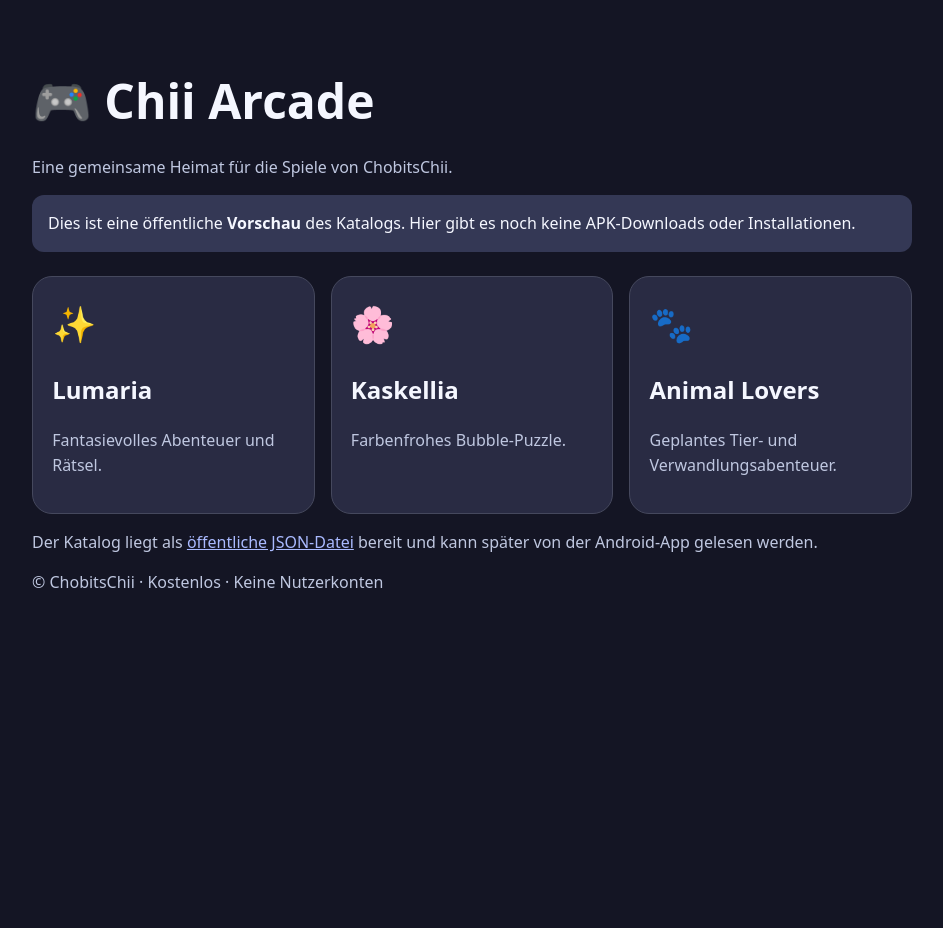
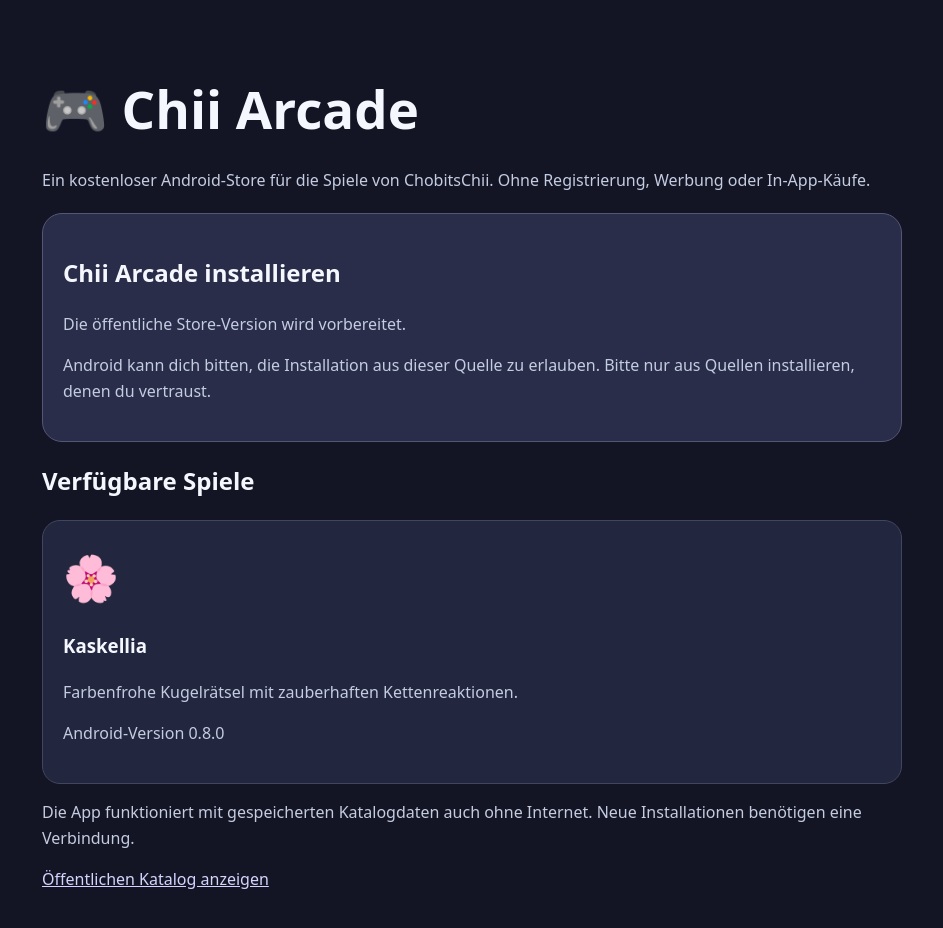
Before and after one commit to ChobitsChii/ChobitsChii.github.io, a plain HTML site: page chii-arcade/index.html in a window 1280 px wide. Shown: the whole page, without its empty margins (168-1111 px from the left). Before the commit the page ends 800 px from the top, so only its background shows below. Drawn offline with Linux system fonts and the light colour scheme.

Commit message:
feat(site): show real games only and stable store APK download when published

```diff
--- a/chii-arcade/index.html
+++ b/chii-arcade/index.html
@@ -4,31 +4,92 @@
   <meta charset="utf-8">
   <meta name="viewport" content="width=device-width, initial-scale=1">
   <meta name="color-scheme" content="dark light">
-  <title>Chii Arcade – Katalog-Vorschau</title>
+  <title>Chii Arcade – kostenlose Android-Spiele</title>
   <style>
     :root { font-family: system-ui, sans-serif; color-scheme: dark; }
-    body { max-width: 880px; margin: 0 auto; padding: 2rem 1.25rem; background: #141524; color: #f5f7ff; line-height: 1.55; }
-    h1 { font-size: clamp(2rem, 7vw, 3rem); margin-bottom: .25rem; }
-    p { color: #bfc7e0; }
-    .grid { display: grid; grid-template-columns: repeat(auto-fit,minmax(220px,1fr)); gap: 1rem; margin-top: 1.5rem; }
-    .card { border-radius: 20px; background: #292b43; padding: 1.2rem; border: 1px solid #45485d; }
-    .symbol { font-size: 2.2rem; }
-    a { color: #aabaff; }
-    .note { background: #343855; border-radius: 12px; padding: 1rem; }
+    body { max-width: 860px; margin: 0 auto; padding: 2rem 1.25rem; background: #141524; color: #f5f7ff; line-height: 1.6; }
+    h1 { font-size: clamp(2.2rem, 7vw, 3.3rem); margin-bottom: .25rem; }
+    p { color: #c4cce1; }
+    .panel { padding: 1.25rem; background: #292d49; border: 1px solid #535774; border-radius: 20px; margin: 1.2rem 0; }
+    .grid { display: grid; grid-template-columns: repeat(auto-fit,minmax(235px,1fr)); gap: 1rem; }
+    .game { background: #22263e; border-radius: 18px; padding: 1.25rem; border: 1px solid #40465e; }
+    .symbol { font-size: 2.8rem; }
+    .button { display: inline-block; border-radius: 12px; background: #abafff; color: #151638; font-weight: 700; text-decoration: none; padding: .75rem 1.2rem; }
+    a { color: #d4d4ff; }
+    .button:hover { background: #c6c9ff; }
   </style>
 </head>
 <body>
   <main>
     <h1>🎮 Chii Arcade</h1>
-    <p>Eine gemeinsame Heimat für die Spiele von ChobitsChii.</p>
-    <div class="note">Dies ist eine öffentliche <strong>Vorschau</strong> des Katalogs. Hier gibt es noch keine APK-Downloads oder Installationen.</div>
-    <section class="grid" aria-label="Vorgestellte Projekte">
-      <article class="card"><div class="symbol">✨</div><h2>Lumaria</h2><p>Fantasievolles Abenteuer und Rätsel.</p></article>
-      <article class="card"><div class="symbol">🌸</div><h2>Kaskellia</h2><p>Farbenfrohes Bubble-Puzzle.</p></article>
-      <article class="card"><div class="symbol">🐾</div><h2>Animal Lovers</h2><p>Geplantes Tier- und Verwandlungsabenteuer.</p></article>
+    <p>Ein kostenloser Android-Store für die Spiele von ChobitsChii. Ohne Registrierung, Werbung oder In-App-Käufe.</p>
+
+    <section class="panel" aria-labelledby="download-title">
+      <h2 id="download-title">Chii Arcade installieren</h2>
+      <p id="download-status" role="status">Die öffentliche Store-Version wird vorbereitet.</p>
+      <div id="download"></div>
+      <p>Android kann dich bitten, die Installation aus dieser Quelle zu erlauben. Bitte nur aus Quellen installieren, denen du vertraust.</p>
     </section>
-    <p>Der Katalog liegt als <a href="./catalog-v1.json">öffentliche JSON-Datei</a> bereit und kann später von der Android-App gelesen werden.</p>
-    <p>© ChobitsChii · Kostenlos · Keine Nutzerkonten</p>
+
+    <h2>Verfügbare Spiele</h2>
+    <section class="grid" id="games" aria-label="Installierbare Spiele">
+      <p>Spielekatalog wird geladen …</p>
+    </section>
+    <p>Die App funktioniert mit gespeicherten Katalogdaten auch ohne Internet. Neue Installationen benötigen eine Verbindung.</p>
+    <p><a href="./catalog-v1.json">Öffentlichen Katalog anzeigen</a></p>
   </main>
+  <script>
+    async function getJSON(path) {
+      const response = await fetch(path, {cache: "no-cache"});
+      if (!response.ok) throw new Error("HTTP " + response.status);
+      return response.json();
+    }
+    async function showStore() {
+      const status = document.getElementById("download-status");
+      try {
+        const metadata = await getJSON("./store-release.json");
+        const release = metadata.release;
+        const expected = /^https:\/\/github\.com\/ChobitsChii\/chii-arcade-releases\/releases\/download\/store-v[\w.-]+\/chii-arcade-v[\w.-]+\.apk$/;
+        if (release && expected.test(release.apkUrl)) {
+          const anchor = document.createElement("a");
+          anchor.className = "button";
+          anchor.href = release.apkUrl;
+          anchor.textContent = "Chii Arcade " + release.versionName + " herunterladen";
+          document.getElementById("download").appendChild(anchor);
+          status.textContent = "Aktuelle Android-Version " + release.versionName + ".";
+        }
+      } catch (_) {
+        status.textContent = "Der Store-Download ist momentan nicht verfügbar.";
+      }
+    }
+    async function showGames() {
+      const node = document.getElementById("games");
+      try {
+        const catalog = await getJSON("./catalog-v1.json");
+        const games = catalog.games.filter(g => !g.preview && g.androidRelease);
+        node.replaceChildren();
+        for (const game of games) {
+          const card = document.createElement("article");
+          card.className = "game";
+          const icon = document.createElement("div");
+          icon.className = "symbol";
+          icon.textContent = game.symbol || "🎮";
+          const title = document.createElement("h3");
+          title.textContent = game.title;
+          const desc = document.createElement("p");
+          desc.textContent = game.teaser;
+          const version = document.createElement("p");
+          version.textContent = "Android-Version " + game.androidRelease.versionName;
+          card.append(icon, title, desc, version);
+          node.appendChild(card);
+        }
+        if (!games.length) node.textContent = "Noch keine Spiele veröffentlicht.";
+      } catch (_) {
+        node.textContent = "Der Spielekatalog konnte nicht geladen werden.";
+      }
+    }
+    showStore();
+    showGames();
+  </script>
 </body>
 </html>
```
